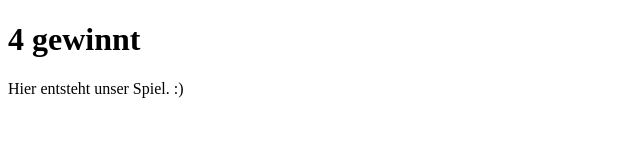
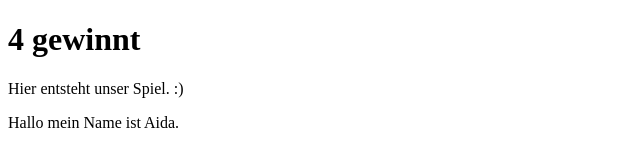
Before and after one commit to aida0701-m/4gewinnt, a plain HTML site: page index.html in a window 1280 px wide. Shown: the whole page, without its empty margins (0-640 px from the left). Drawn offline with Linux system fonts and the light colour scheme.

Commit message:
Add introduction paragraph to index.html

```diff
--- a/index.html
+++ b/index.html
@@ -7,5 +7,6 @@
 <body>
 <h1>4 gewinnt</h1>
 <p>Hier entsteht unser Spiel. :) </p>
+<p>Hallo mein Name ist Aida. </p>
 </body>
 </html>
```
